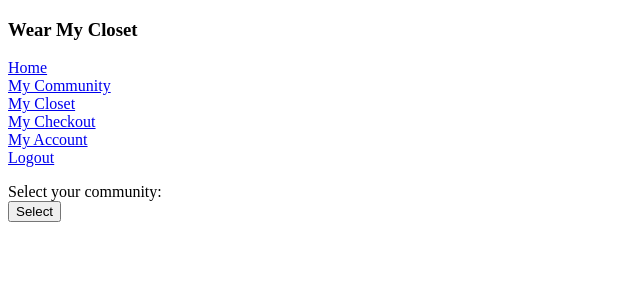
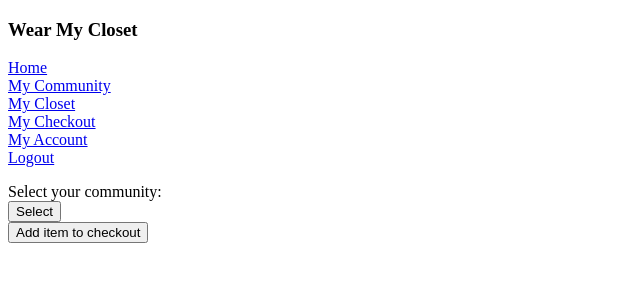
Before and after one commit to lauradoc/Wear-My-Closet, a Flask app: page /community in a window 1280 px wide. Shown: the top 300 px of the page, without its empty margins (0-640 px from the left). Run offline with Flask 2, Linux system fonts and the light colour scheme; data that the repository does not hold is empty; some libraries are stand-ins or nearby versions.

Commit message:
adding on click event for checkout items

```diff
--- a/crud.py
+++ b/crud.py
@@ -62,6 +62,23 @@ def get_image_urls_by_user(user_id):
 def get_items_by_user(user_id):
 
     return Item.query.filter(Item.user_id==user_id).all()
+
+
+def get_items_by_user_json(user_id):
+
+    item_details_json = []
+    closet = Item.query.filter(Item.user_id==user_id).all()
+    for item in closet:
+        item_dict = {
+                "id": item.item_id,
+                "user": item.user_id,
+                "item_name": item.item_name,
+                "image_url": item.image_url,
+                "category": item.category_name,
+            }
+        item_details_json.append(item_dict)
+
+    return item_details_json
 
 
 def create_status(checkout_status):
@@ -161,7 +178,7 @@ def community_details_json(community_name, user_id):
         closet = user.items
         for item in closet:
             item_dict = {
-                "username": user.first_name + user.last_name,
+                "username": user.first_name + ' ' + user.last_name,
                 "id": item.item_id,
                 "user": item.user_id,
                 "item_name": item.item_name,
--- a/server.py
+++ b/server.py
@@ -55,7 +55,7 @@ def handle_login():
         flash(u'Logged in!', 'email-success')
         session['email'] = user.email
         session['user_id'] = user.user_id
-        communities = crud.get_community_by_user(session['user_id'])
+        # communities = crud.get_community_by_user(session['user_id'])
 
         return redirect('/home')
 
@@ -134,18 +134,6 @@ def view_my_community_json():
 #     return render_template('communitycloset.html', community_name=community_name, community_users=community_users, user_items=user_items)
 
 
-# @app.route('/communitycloset.json')
-# def view_community_closet():
-#     """Return all items of users within selected community"""
-
-#     community_name = request.args.get("community")
-#     community_users = crud.get_users_by_community(community_name)
-#     user_items = {}
-#     for user in community_users:
-#         closet = crud.get_items_by_user(user.user_id)
-#         user_items[user.user_id] = closet
-#     return jsonify(community_users)
-
 @app.route('/communitycloset.json')
 def get_items_by_community_json():
     """Return items for users in selected community as json"""
@@ -179,13 +167,27 @@ def checkout_item():
         return redirect('/mycommunity')
 
 
+# @app.route('/mycloset')
+# def my_closet():
+#     """View closet of user logged in. else return to login page"""
+
+
+
+#     else:
+#         flash(u'Need to be logged in to view this page', 'login-error')
+#         return redirect('/')
+
 @app.route('/mycloset')
-def my_closet():
+def my_closet_json():
     """View closet of user logged in. else return to login page"""
 
     if 'user_id' in session:
         closet = crud.get_image_urls_by_user(session['user_id'])
         return render_template('mycloset.html', closet=closet)
+
+    if 'user_id' in session:
+        item_details = crud.get_items_by_user_json(session['user_id'])
+        return jsonify(item_details)
 
     else:
         flash(u'Need to be logged in to view this page', 'login-error')
--- a/static/js/myCheckout.js
+++ b/static/js/myCheckout.js
@@ -0,0 +1,11 @@
+"use strict";
+
+$('#checkout-button').on('submit', (evt) => {
+    evt.preventDefault();
+
+    const formData = $('#checkout-item').serialize();
+
+
+}
+
+)
--- a/static/js/myCommunity.js
+++ b/static/js/myCommunity.js
@@ -5,7 +5,7 @@ $('#community-button').on('click', (evt) => {
 
     const formData = $('#my-community-form').serialize();
     console.log(formData)
-    alert(`Heading to ${formData.community} closet`);
+    alert(`Heading to ${formData} closet`);
 
     $.get('/communitycloset.json', formData, (community_items) => {
         for (const item of community_items) {
@@ -23,7 +23,7 @@ $('#community-button').on('click', (evt) => {
                             <label>Borrow this item!</label>
                             <br>
                             <img src="${item.image_url}">
-                            <button type="submit" name="checkout-item" action="/checkout">Add items to checkout</button>
+                            <br>
                         </ul>
                     </form>
                 </div>`
--- a/static/js/uploadPhotos.js
+++ b/static/js/uploadPhotos.js
@@ -1,15 +1,29 @@
 "use strict";
-
 
 $('#upload-item-form').on('submit', (evt) => {
     evt.preventDefault();
 
-    const formValue = {
-        'item_name': $('#item-field').val()
-    };
-        console.log('*****************', formValue)
+    const formData = $('#upload-item-form').serialize();
+        console.log(formData)
+        alert(`Uploading ${formData.item_name} to your closet`);
 
-    $.post('/mycloset', formValue, (res) => {
-        alert(res);
+        $.get('/mycloset', formData, (item_details) => {
+            for (const item of item_details) {
+                console.log(item);
+                const itemDetails = (`
+                    <div>
+                        <form method="POST" action="/mycloset" id="upload-item">
+                            <ul class="item-details">
+                                <li><b>Item Name: </b>${item.item_name}</li>
+                                <li><b>Category: </b>${item.category}</li>
+                                <br>
+                                <img src="${item.image_url}">
+                                <br>
+                            </ul>
+                        </form>
+                    </div>
+                `);
+                $('#image-library').append(itemDetails);
+            };
     });
 });
--- a/templates/base.html
+++ b/templates/base.html
@@ -38,5 +38,6 @@
   {% block body %} HERE IS THE BODY {% endblock %}
   <script src="/static/js/uploadPhotos.js"></script>
   <script src="/static/js/myCommunity.js"></script>
+  <script src="/static/js/myCheckout.js"></script>
 </body>
 </html>
--- a/templates/community.html
+++ b/templates/community.html
@@ -15,6 +15,7 @@
     <button type="submit" id="community-button">Select</button>
     <br>
 </form>
+<button type="button" id="checkout-button" name="checkout-item" action="/checkout">Add item to checkout</button>
 <div id="community-items"></div>
 
 
--- a/templates/mycloset.html
+++ b/templates/mycloset.html
@@ -23,12 +23,14 @@
         <option value="accessories">Accessories</option>
       </select>
       <br>
-      <button type="submit" id="upload-item" action="/mycloset">Upload</button>
+      <button type="submit" action="/mycloset">Upload</button>
       <br>
     </form>
+    <div id="upload-item"></div>
   </div>
 
   <h3> What's in your closet: </h3>
+  <div id="image-library"></div>
   <div class="image-library">
     <p>
       {% for item in closet %}
@@ -38,5 +40,4 @@
       {% endfor %}
     </p>
   </div>
-  <script src="/static/js/uploadPhotos.js"></script>
 {% endblock %}
```
